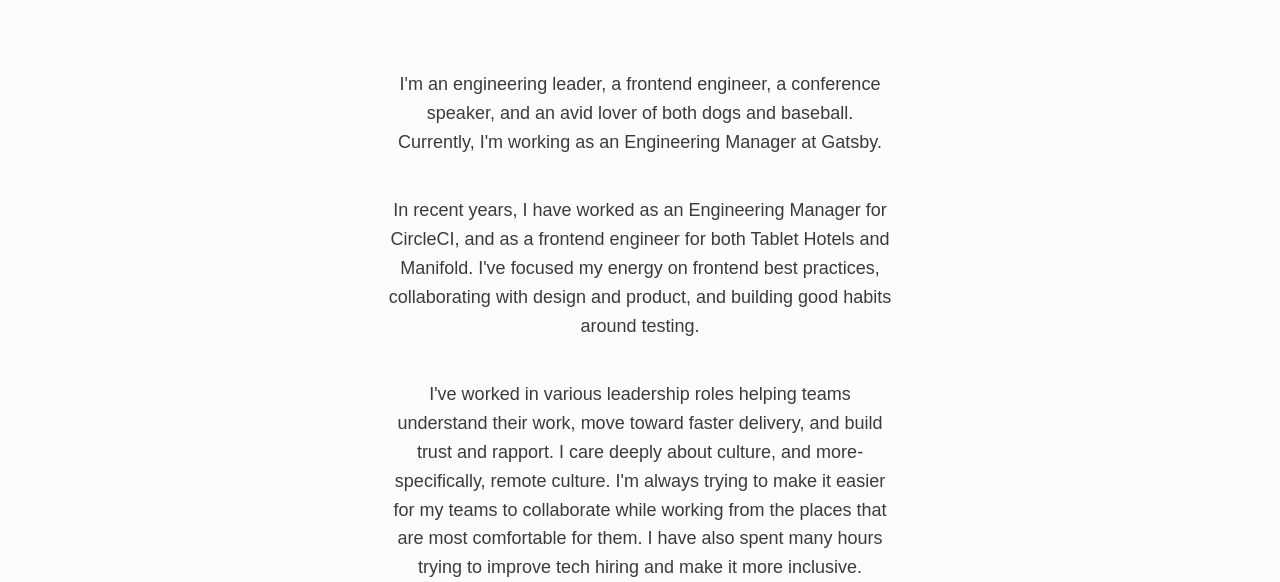
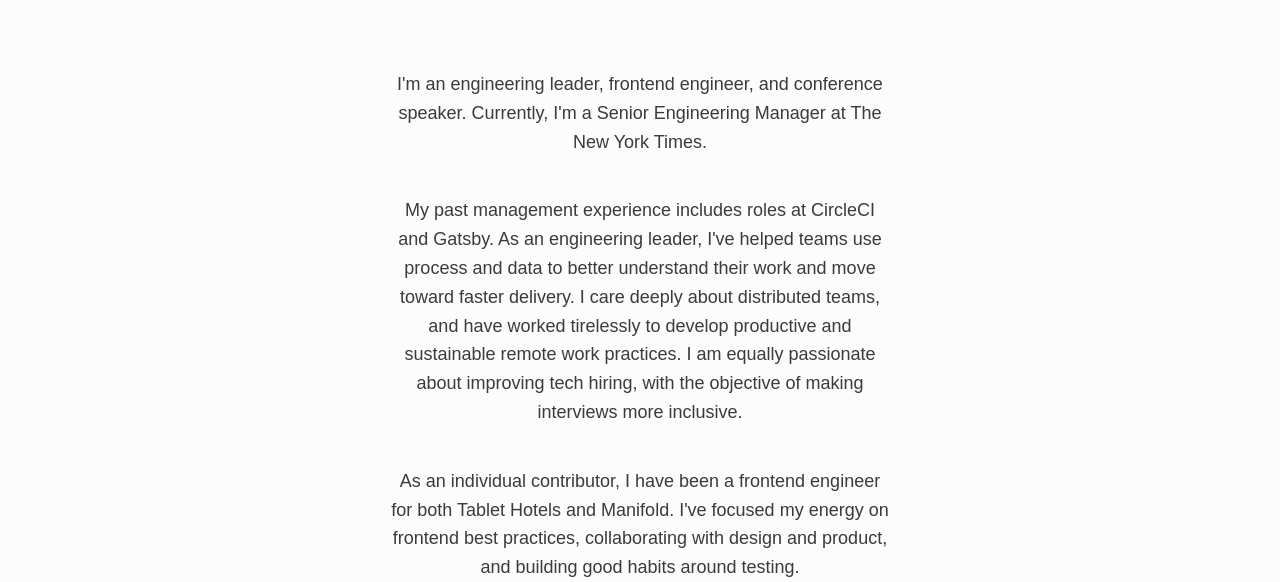
Before and after one commit to nicoletibaldi/nicole-tibaldi, a Gatsby site: page / in a window 1280 px wide. Shown: the part 218-800 px from the top of the page. Built offline with nearby package versions, Linux system fonts and the light colour scheme; Gatsby itself is replaced by a stand-in of ours.

Commit message:
Update index.js

```diff
--- a/src/pages/index.js
+++ b/src/pages/index.js
@@ -37,25 +37,22 @@ const Home = () => {
         <Hero>
           <HeadingXL>Hi! I'm Nicole.</HeadingXL>
           <Text>
-            I'm an engineering leader, a frontend engineer, a conference
-            speaker, and an avid lover of both dogs and baseball. Currently, I'm
-            working as an Engineering Manager at Gatsby.
+            I'm an engineering leader, frontend engineer, and conference speaker.
+            Currently, I'm a Senior Engineering Manager at The New York Times.
           </Text>
           <Text>
-            In recent years, I have worked as an Engineering Manager for
-            CircleCI, and as a frontend engineer for both Tablet Hotels and
-            Manifold. I've focused my energy on frontend best practices,
+            My past management experience includes roles at CircleCI and Gatsby.
+            As an engineering leader, I've helped teams use process and data to better
+            understand their work and move toward faster delivery. I care deeply about
+            distributed teams, and have worked tirelessly to develop productive
+            and sustainable remote work practices. I am equally passionate about improving
+            tech hiring, with the objective of making interviews more inclusive.
+          </Text>
+          <Text>
+            As an individual contributor, I have been a frontend engineer for both Tablet Hotels
+            and Manifold. I've focused my energy on frontend best practices,
             collaborating with design and product, and building good habits
             around testing.
-          </Text>
-          <Text>
-            I've worked in various leadership roles helping teams understand
-            their work, move toward faster delivery, and build trust and
-            rapport. I care deeply about culture, and more-specifically, remote
-            culture. I'm always trying to make it easier for my teams to
-            collaborate while working from the places that are most comfortable
-            for them. I have also spent many hours trying to improve tech hiring
-            and make it more inclusive.
           </Text>
         </Hero>
       </Layout>
```
